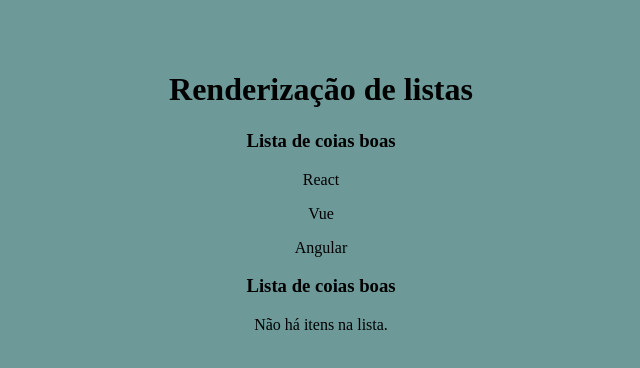
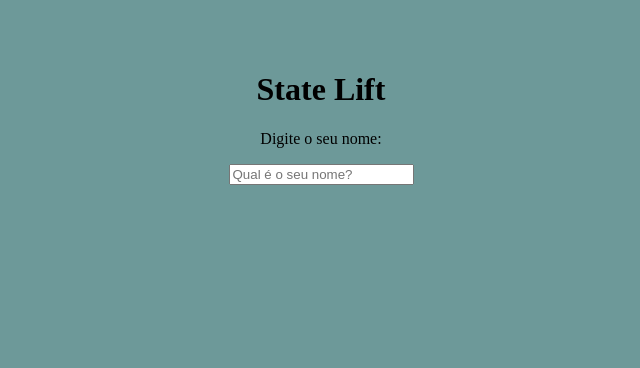
Before and after one commit to Ualace36/aprendendo-react, a React (Vite) app: page / in a window 1280 px wide. Shown: the top 368 px of the page, without its empty margins (319-959 px from the left). Built offline with nearby package versions, Linux system fonts and the light colour scheme.

Commit message:
state Lift

```diff
--- a/src/App.jsx
+++ b/src/App.jsx
@@ -1,21 +1,27 @@
+import { useState } from 'react'
 import './App.scss'
 import OutraLista from './components/listaComponents/OutraLista'
+import Saudacao from './components/StateLiftComponents/Saudacao'
+import SeuNome from './components/StateLiftComponents/SeuNome'
 
 
 
 function App() {
 
-    const meusItens = ['React', 'Vue', 'Angular']
+  const [nome, setNome] = useState()
+  const meusItens = ['React', 'Vue', 'Angular']
 
   return (
     <div className="App">
       {/* <h1>Testando Eventos</h1>
       <Eventos/>
       <Form /> */}
-      <h1>Renderização de listas</h1>
+      {/* <h1>Renderização de listas</h1>
       <OutraLista itens={meusItens}/>
-      <OutraLista itens={[]}/>
-
+      <OutraLista itens={[]}/> */}
+      <h1>State Lift</h1>
+      <SeuNome setNome = {setNome}/>
+      <Saudacao nome={nome}/>
        </div>
   )
 }
--- /dev/null
+++ b/src/components/StateLiftComponents/Saudacao.jsx
@@ -0,0 +1,11 @@
+function Saudacao({nome}) {
+
+   function gerarSaudacao(algumNome) {
+
+    return `Olá, ${algumNome}, seja Bem-vindo`
+   }
+
+    return <>{nome && <p>{gerarSaudacao(nome)}</p>}</>
+}
+
+export default Saudacao
--- /dev/null
+++ b/src/components/StateLiftComponents/SeuNome.jsx
@@ -0,0 +1,10 @@
+function SeuNome({setNome}) {
+    return(
+        <div>
+            <p>Digite o seu nome:</p>
+            <input type="text" placeholder="Qual é o seu nome?" onChange={(e) =>setNome(e.target.value) }/>
+
+        </div>
+    )
+}
+export default SeuNome
```
